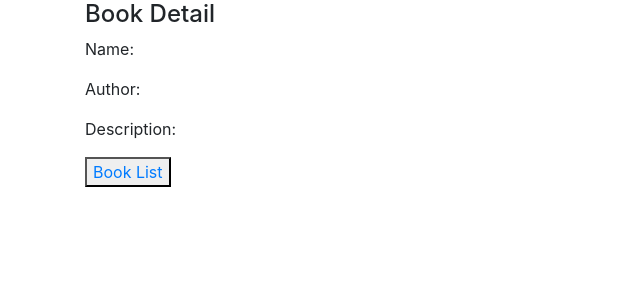
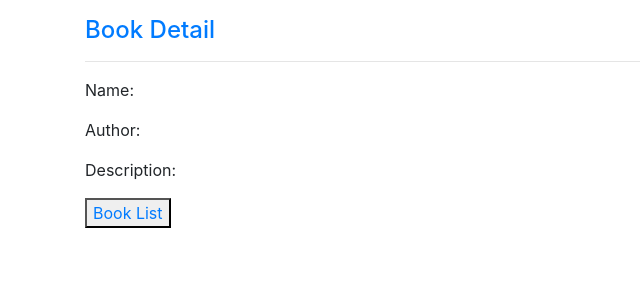
Before and after one commit to kennylam91/Angular_books_manager, an Angular app: page /book/1 in a window 1280 px wide. Shown: the top 300 px of the page, without its empty margins (0-640 px from the left). Built offline with nearby package versions, Linux system fonts and the light colour scheme; no server answers.

Commit message:
done book-detail template

```diff
--- a/src/app/book-detail/book-detail.component.html
+++ b/src/app/book-detail/book-detail.component.html
@@ -1,5 +1,6 @@
-<div>
-  <h4>Book Detail</h4>
+<div class="mt-3">
+  <h4 class="text-primary">Book Detail</h4>
+  <hr>
   <p>Name: {{book.title}}</p>
   <p>Author: {{book.author}}</p>
   <p>Description: </p>
```
